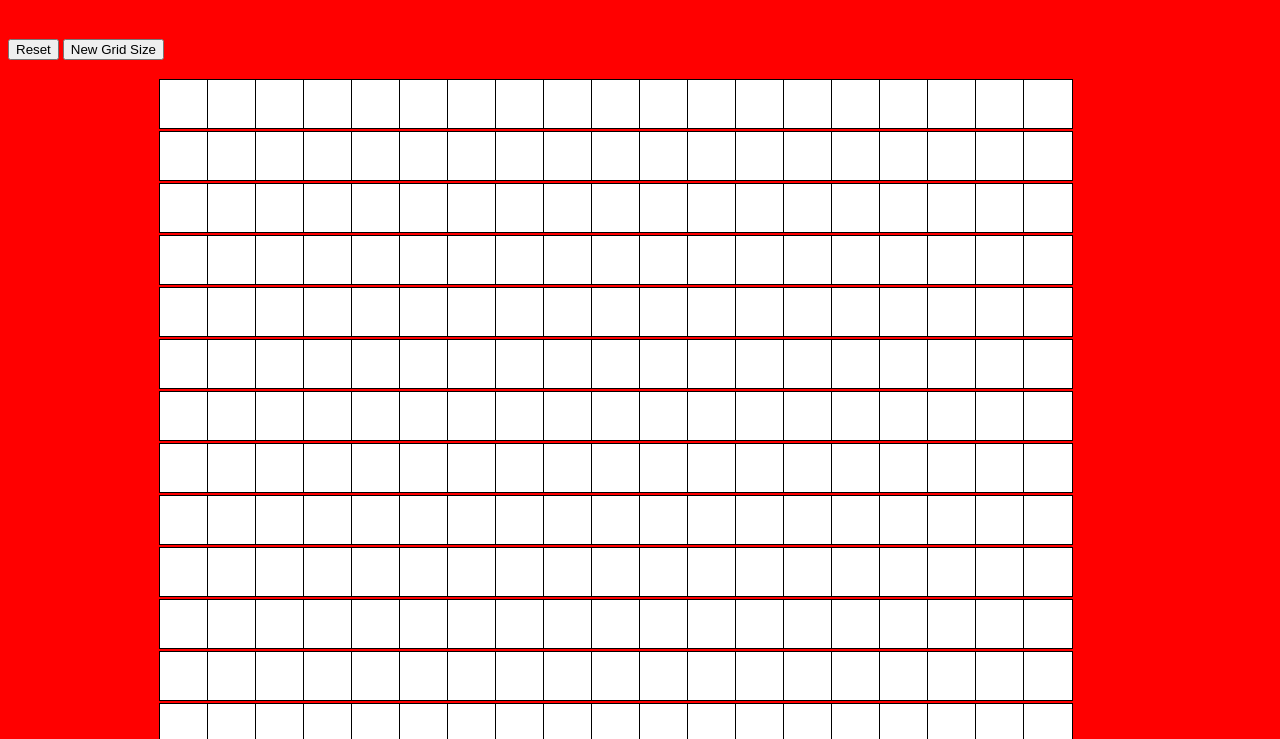
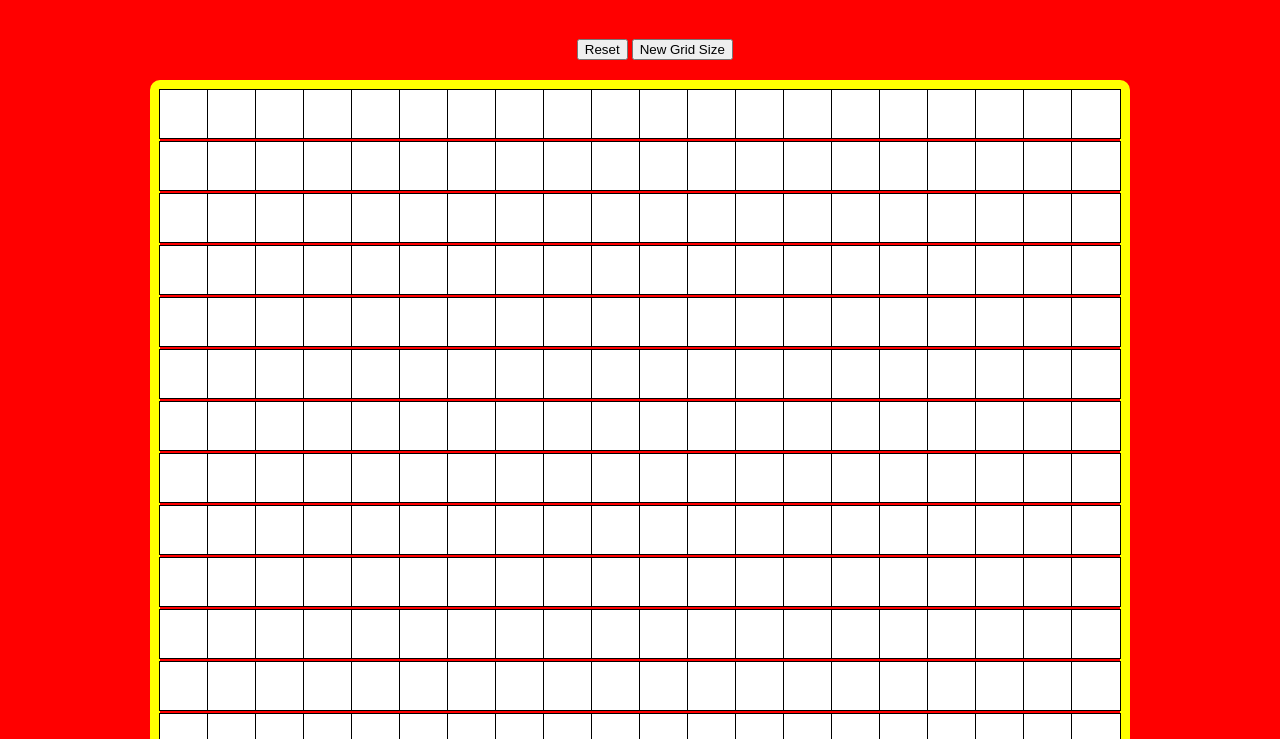
Before and after one commit to Landoghini/etch-a-sketch, a plain HTML site: page index.html in a window 1280 px wide. Shown: the part 61-800 px from the top of the page. Drawn offline with nearby package versions, Linux system fonts and the light colour scheme.

Commit message:
Fixed issue with loops and added border to grid

```diff
--- a/css/styles.css
+++ b/css/styles.css
@@ -7,6 +7,7 @@ h1{
 }
 .reset{
 	margin:20px auto;
+	margin-left: 45%;
 }
 .column{
 	margin-bottom:;
@@ -14,6 +15,8 @@ h1{
 #container{
 	margin: auto;
 	width: 960px;
+	border: solid 10px yellow;
+	border-radius: 10px;
 }
 .squares{
 	width: 50px;
--- a/javascript/script.js
+++ b/javascript/script.js
@@ -29,10 +29,10 @@ function make_grid(squares) {
 	var j = 1;
 	side = Math.floor(Math.sqrt((960*960) / (squares * squares)));
 
-	while(i < squares){
+	while(i <= squares){
 		$('#container').append('<div class="column'+ i +'"style="display:inline-block;">');
 
-	while(j < squares){
+	while(j <= squares){
 		$('.column'+i).append('<div class="squares" style="width:'+side+'px; height:'+side+'px">');
 			j += 1;
 		}
```
